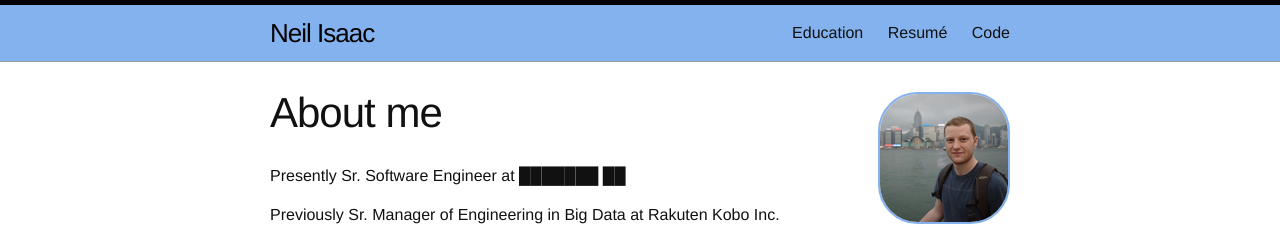
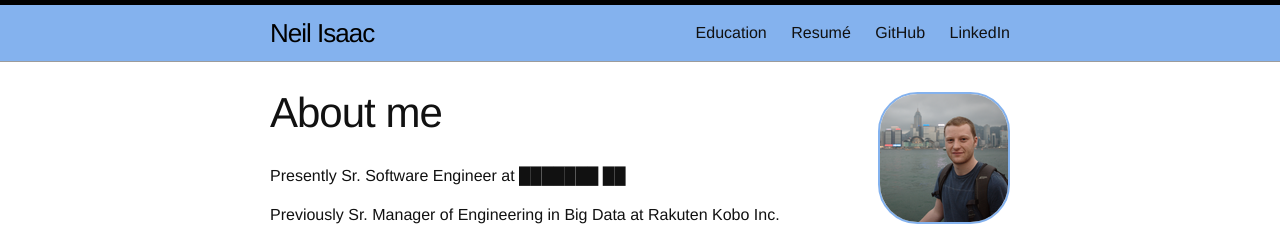
Before and after one commit to neilisaac/neilisaac.github.io, a Jekyll site: the page built from index.html, in a window 1280 px wide. Shown: the top 226 px of the page. Built offline with Jekyll 4.4.1, drawn with Linux system fonts in a browser that asks for light colours.

Commit message:
added linkedin link

```diff
--- a/_config.yml
+++ b/_config.yml
@@ -9,5 +9,7 @@ markdown: kramdown
 gems:
   - jekyll-seo-tag
 links:
-  - title: Code
+  - title: GitHub
     url: https://github.com/neilisaac
+  - title: LinkedIn
+    url: https://www.linkedin.com/in/neil-isaac
```
